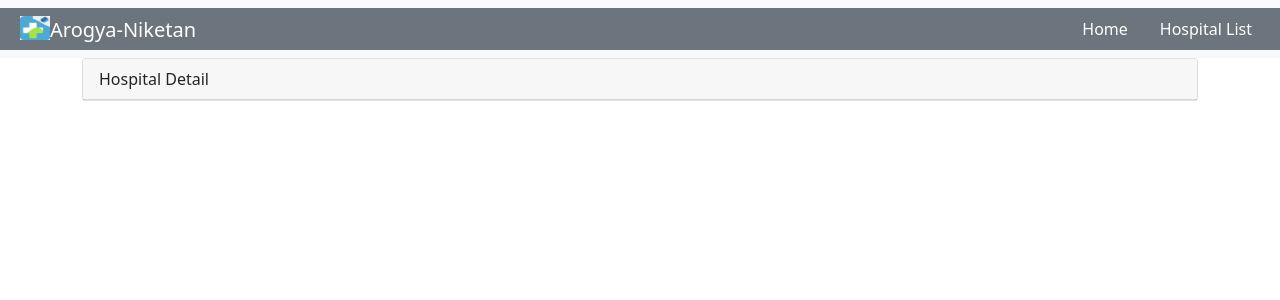
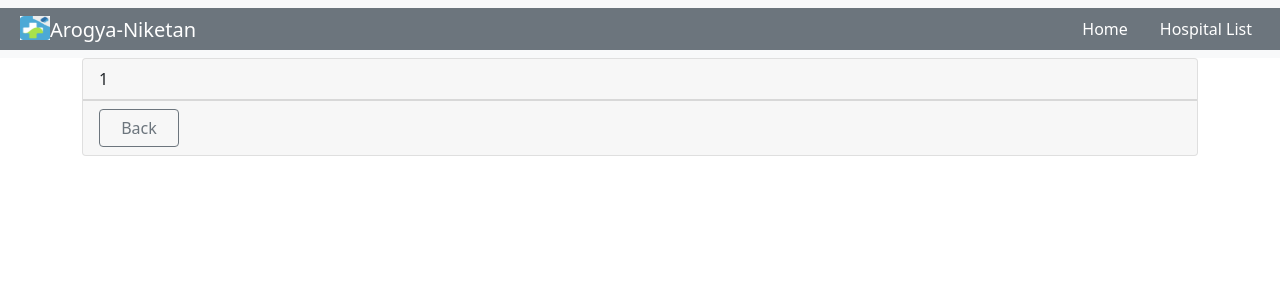
Before and after one commit to Arogya-Niketan/Arogya-Niketan, an Angular app: page /hospitals/1 in a window 1280 px wide. Shown: the top 300 px of the page. Built offline with nearby package versions, Linux system fonts and the light colour scheme.

Commit message:
untill detail

```diff
--- a/src/app/HospitalDetails/hospital-detail.component.html
+++ b/src/app/HospitalDetails/hospital-detail.component.html
@@ -1,5 +1,16 @@
 <div class ="card">
-    <div class="card-header">
+
+    <div class="card-header" >
         {{pageTitle}}
     </div>
+
+    <!-- <div class="card-header" >
+        {{pageTitle + ': ' + hospital?.hospitalName}}
+    </div> -->
+    <div class="card-footer">
+        <button class="btn btn-outline-secondary"
+                style="width:80px"
+                (click)="onBack()">
+            <i class ="fa fa-chevron-left"></i>Back</button>
+    </div>
 </div>
--- a/src/app/HospitalDetails/hospital-detail.component.ts
+++ b/src/app/HospitalDetails/hospital-detail.component.ts
@@ -1,4 +1,6 @@
 import { Component, OnInit } from '@angular/core';
+import { ActivatedRoute, Router } from '@angular/router';
+import { IHospital } from '../Hospitals/hospital';
 
 @Component({
   //selector: 'app-hospital-detail',
@@ -7,11 +9,19 @@ import { Component, OnInit } from '@angular/core';
 })
 export class HospitalDetailComponent implements OnInit {
 
-  pageTitle: string = "Hospital Detail";
+  pageTitle: string = "";
+  hospital: IHospital | undefined;
 
-  constructor() { }
+  constructor(private route: ActivatedRoute,
+    private router: Router) { }
 
-  ngOnInit() {
+  ngOnInit(): void {
+    const hospitalName = String(this.route.snapshot.paramMap.get("hospitalName"));
+    this.pageTitle += `${hospitalName}`;
+  }
+
+  onBack(): void{
+    this.router.navigate(["/hospitalList"]);
   }
 
 }
--- a/src/app/Hospitals/hospital.service.ts
+++ b/src/app/Hospitals/hospital.service.ts
@@ -17,7 +17,7 @@ export class HospitalService{
     getHospitals(): Observable<IHospital[]> {
         return this.http.get<IHospital[]>(this.hospitalUrl).pipe(
             tap(data => console.log("All", JSON.stringify(data))),
-            //catchError(this.handleError)
+            catchError(this.handleError)
         );
     }
 
--- a/src/app/Hospitals/hospitals-list.component.html
+++ b/src/app/Hospitals/hospitals-list.component.html
@@ -59,6 +59,7 @@
                     value="Detail"
                     className="btn btn-link"
                     class="btn btn-primary"
+                    [routerLink]="['/hospitals', hospital.hospitalName]">
                   />
                   /
                   <input
--- a/src/app/Welcome/welcome.component.html
+++ b/src/app/Welcome/welcome.component.html
@@ -1,4 +1,5 @@
 <div class="card">
+
     <div class="card-header h6 text-dark">
       {{pageTitle}}
     </div>
--- a/src/app/app.component.html
+++ b/src/app/app.component.html
@@ -1 +1 @@
- <app-hospitals></app-hospitals>
+ <app-welcome></app-welcome>
--- a/src/app/app.component.ts
+++ b/src/app/app.component.ts
@@ -2,7 +2,8 @@ import { Component } from '@angular/core';
 
 @Component({
   selector: 'app-root',
-  template: `
+  template:
+  `
   <nav class='navbar navbar-expand navbar-light bg-light'>
   <div class="container-fluid bg-secondary">
       <a class='navbar-brand h1 text-white m-1 p-1' routerLinkActive='active' routerLink='/welcome'><img src="./assets/images/Screensh1.png" alt="" width="30" height="24" class="d-inline-block align-text-top ">{{pageTitle}}</a>
@@ -15,7 +16,7 @@ import { Component } from '@angular/core';
   <div class='container'>
     <router-outlet></router-outlet>
   </div>
-  `,
+  ` ,
   styleUrls: ['./app.component.css']
 })
 export class AppComponent {
--- a/src/app/app.module.ts
+++ b/src/app/app.module.ts
@@ -23,7 +23,7 @@ import { WelcomeComponent } from './Welcome/welcome.component';
     HttpClientModule,
     RouterModule.forRoot([
       {path: "hospitalList", component: HospitalsListComponent },
-      {path: "hospitals/:id", component: HospitalDetailComponent },
+      {path: "hospitals/:hospitalName", component: HospitalDetailComponent },
       {path: "welcome", component: WelcomeComponent },
       {path: '', redirectTo: 'welcome', pathMatch: 'full' },
       {path: "**", redirectTo: "welcome", pathMatch: "full" }
```
